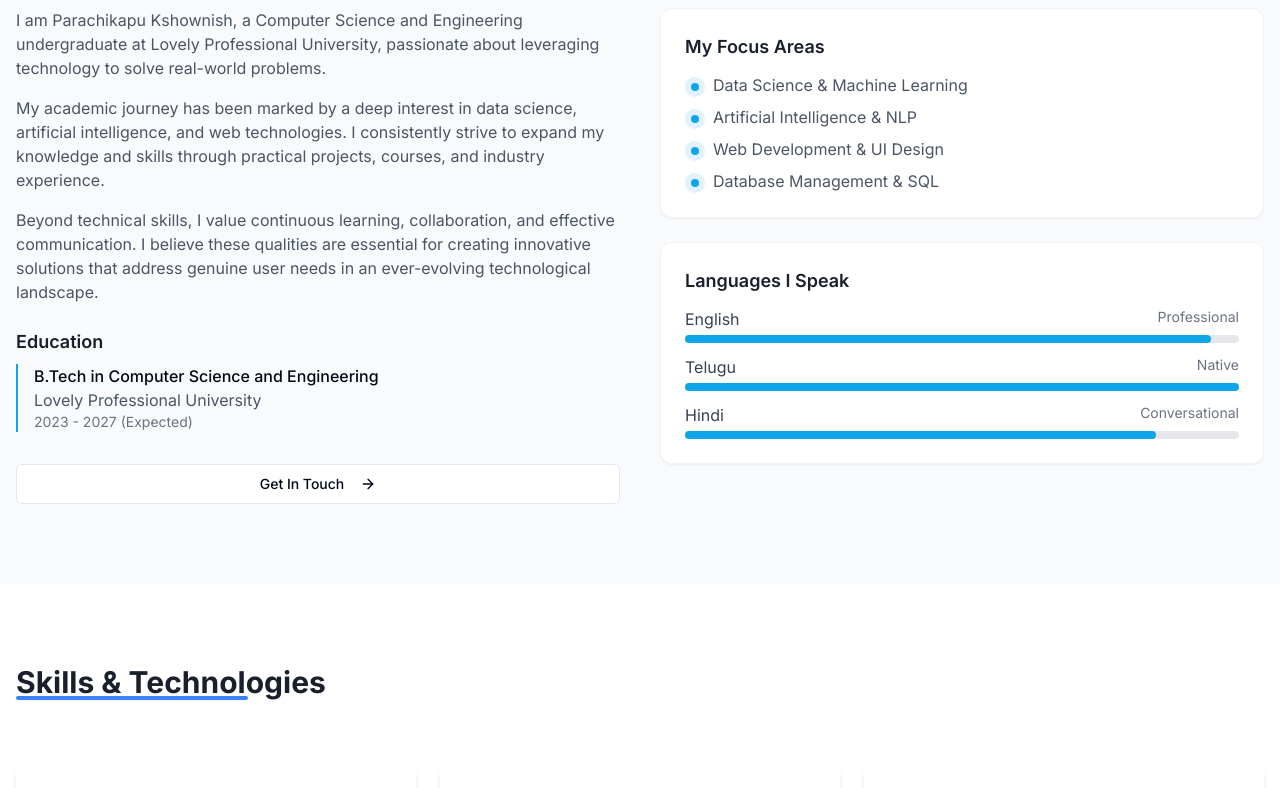
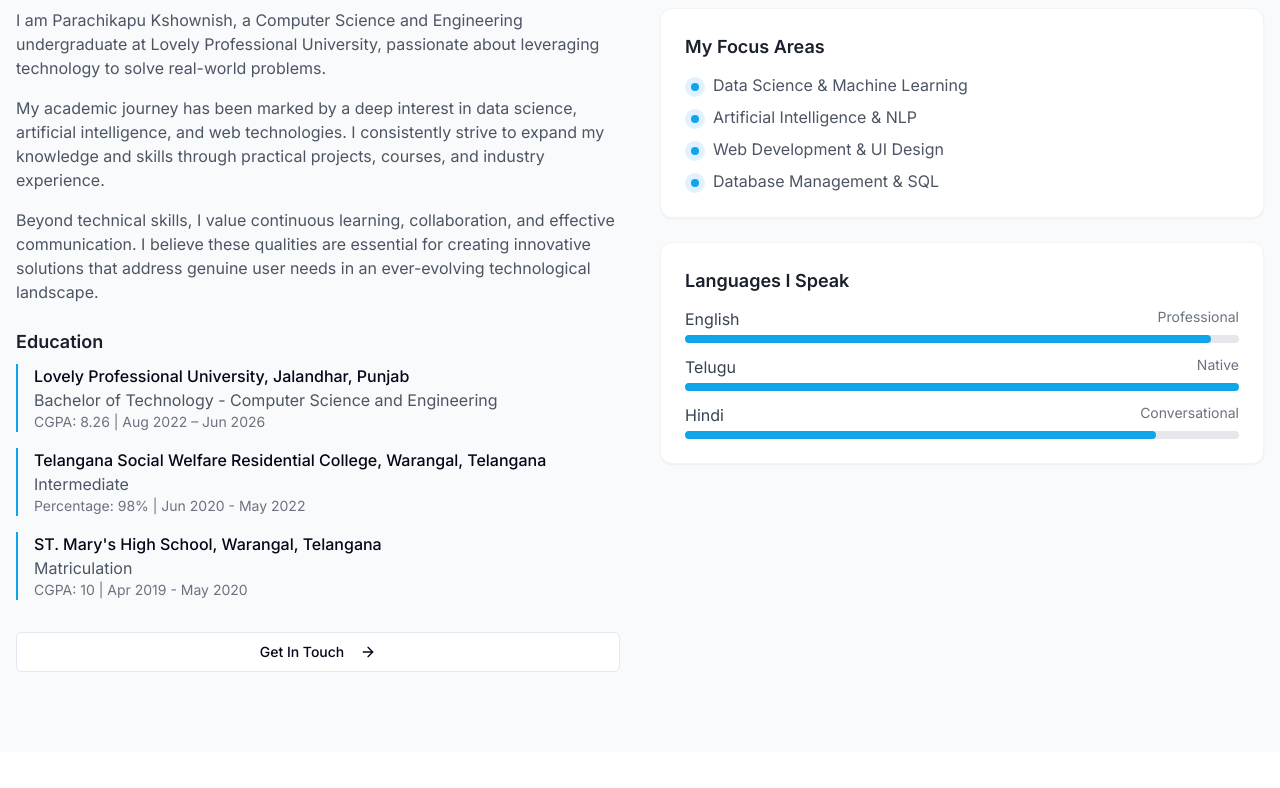
Before and after one commit to kshownish/shownish-folio-wave, a React (Vite) app: page / in a window 1280 px wide. Shown: the part 972-1760 px from the top of the page. Built offline with nearby package versions, Linux system fonts and the light colour scheme.

Commit message:
Update education and hero section
Update education details and remove AI trainer from the hero section.

```diff
--- a/src/components/About.tsx
+++ b/src/components/About.tsx
@@ -22,10 +22,22 @@ const About = () => {
 
             <div className="mb-8">
               <h3 className="text-lg font-semibold text-navy mb-2">Education</h3>
-              <div className="pl-4 border-l-2 border-purple">
-                <p className="font-medium">B.Tech in Computer Science and Engineering</p>
-                <p className="text-gray-600">Lovely Professional University</p>
-                <p className="text-gray-500 text-sm">2023 - 2027 (Expected)</p>
+              <div className="space-y-4">
+                <div className="pl-4 border-l-2 border-purple">
+                  <p className="font-medium">Lovely Professional University, Jalandhar, Punjab</p>
+                  <p className="text-gray-600">Bachelor of Technology - Computer Science and Engineering</p>
+                  <p className="text-gray-500 text-sm">CGPA: 8.26 | Aug 2022 – Jun 2026</p>
+                </div>
+                <div className="pl-4 border-l-2 border-purple">
+                  <p className="font-medium">Telangana Social Welfare Residential College, Warangal, Telangana</p>
+                  <p className="text-gray-600">Intermediate</p>
+                  <p className="text-gray-500 text-sm">Percentage: 98% | Jun 2020 - May 2022</p>
+                </div>
+                <div className="pl-4 border-l-2 border-purple">
+                  <p className="font-medium">ST. Mary's High School, Warangal, Telangana</p>
+                  <p className="text-gray-600">Matriculation</p>
+                  <p className="text-gray-500 text-sm">CGPA: 10 | Apr 2019 - May 2020</p>
+                </div>
               </div>
             </div>
 
--- a/src/components/Hero.tsx
+++ b/src/components/Hero.tsx
@@ -12,7 +12,7 @@ const Hero = () => {
             Parachikapu Kshownish
           </h1>
           <h3 className="text-xl md:text-2xl font-medium text-gray-700 mb-6 animate-fade-in" style={{ animationDelay: '0.1s' }}>
-            Computer Science Undergraduate & AI Trainer
+            Computer Science Undergraduate
           </h3>
           <p className="text-gray-600 max-w-2xl mb-8 animate-fade-in" style={{ animationDelay: '0.2s' }}>
             Passionate about Data Science, Artificial Intelligence, and Web Technologies. Currently pursuing Computer Science and Engineering at Lovely Professional University, with a focus on building innovative solutions using modern technologies.
```
